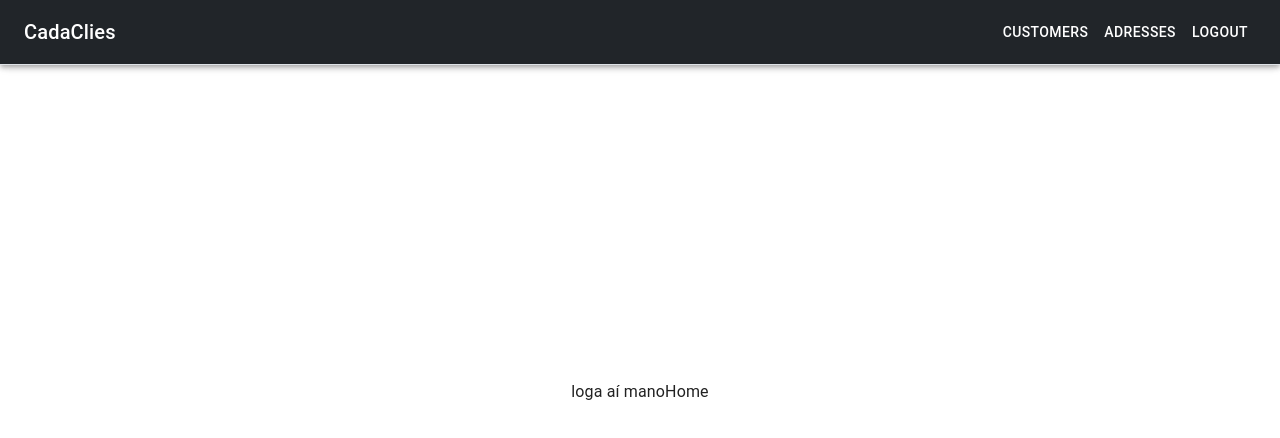
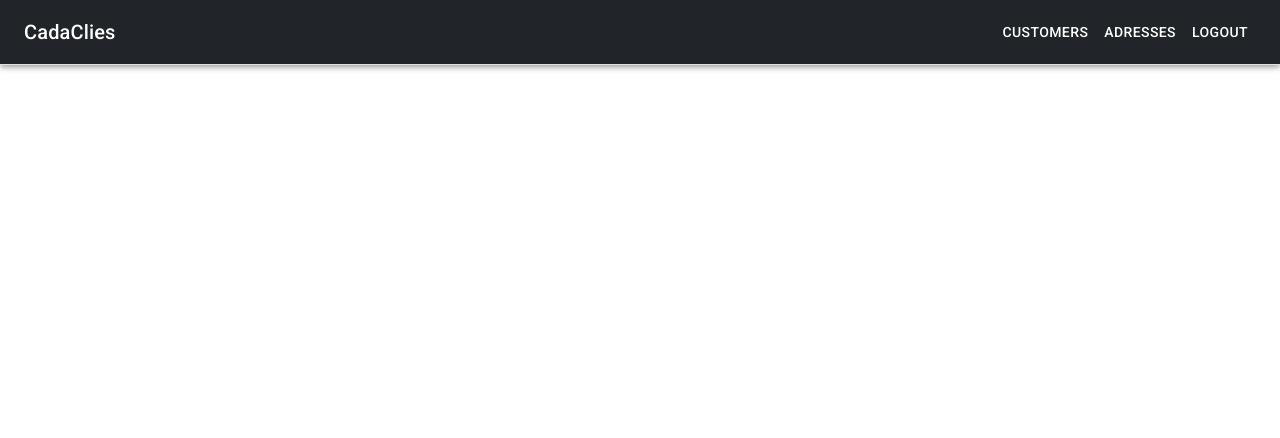
Before and after one commit to ms-daniel/Cadastra-Clientes, a React (Create React App) app in the folder Codigo/cadastro_clientes_web_frontend/: page /home in a window 1280 px wide. Shown: the top 438 px of the page. Built offline with nearby package versions, Linux system fonts and the light colour scheme.

Commit message:
bootstrap classes

```diff
--- a/Codigo/cadastro_clientes_web_frontend/src/App.js
+++ b/Codigo/cadastro_clientes_web_frontend/src/App.js
@@ -8,7 +8,7 @@ function App() {
   const [loggedIn, setLoggedIn] = useState(false)
 
   return (
-    <div className="App container d-flex align-items-center justify-content-center vh-100">
+    <div className="App">
       <BrowserRouter>
         <Routes>
           <Route path="/" element={<Navigate to="/login" />} />
--- a/Codigo/cadastro_clientes_web_frontend/src/components/LoginComponents.js
+++ b/Codigo/cadastro_clientes_web_frontend/src/components/LoginComponents.js
@@ -10,6 +10,11 @@ import FormHelperText from '@mui/material/FormHelperText';
 import FormControl from '@mui/material/FormControl';
 import Visibility from '@mui/icons-material/Visibility';
 import VisibilityOff from '@mui/icons-material/VisibilityOff';
+import '@fontsource/roboto/300.css';
+import '@fontsource/roboto/400.css';
+import '@fontsource/roboto/500.css';
+import '@fontsource/roboto/700.css';
+
 
 const UsernameField = ({usernameValue, setFunction}) => {
     //const [username, setUsername] = useState('desafio');
--- a/Codigo/cadastro_clientes_web_frontend/src/pages/Login.js
+++ b/Codigo/cadastro_clientes_web_frontend/src/pages/Login.js
@@ -36,7 +36,7 @@ const Login = (props) => {
   }
 
   return (
-    <>
+    <div className='container d-flex align-items-center justify-content-center vh-100'>
       { props.loggedIn ? (navigate('/home')) : (
           <div className={'container-fluid flex'}>
 
@@ -63,7 +63,7 @@ const Login = (props) => {
           </div>
         )
       }
-    </>
+    </div>
   );
 }
 
```
